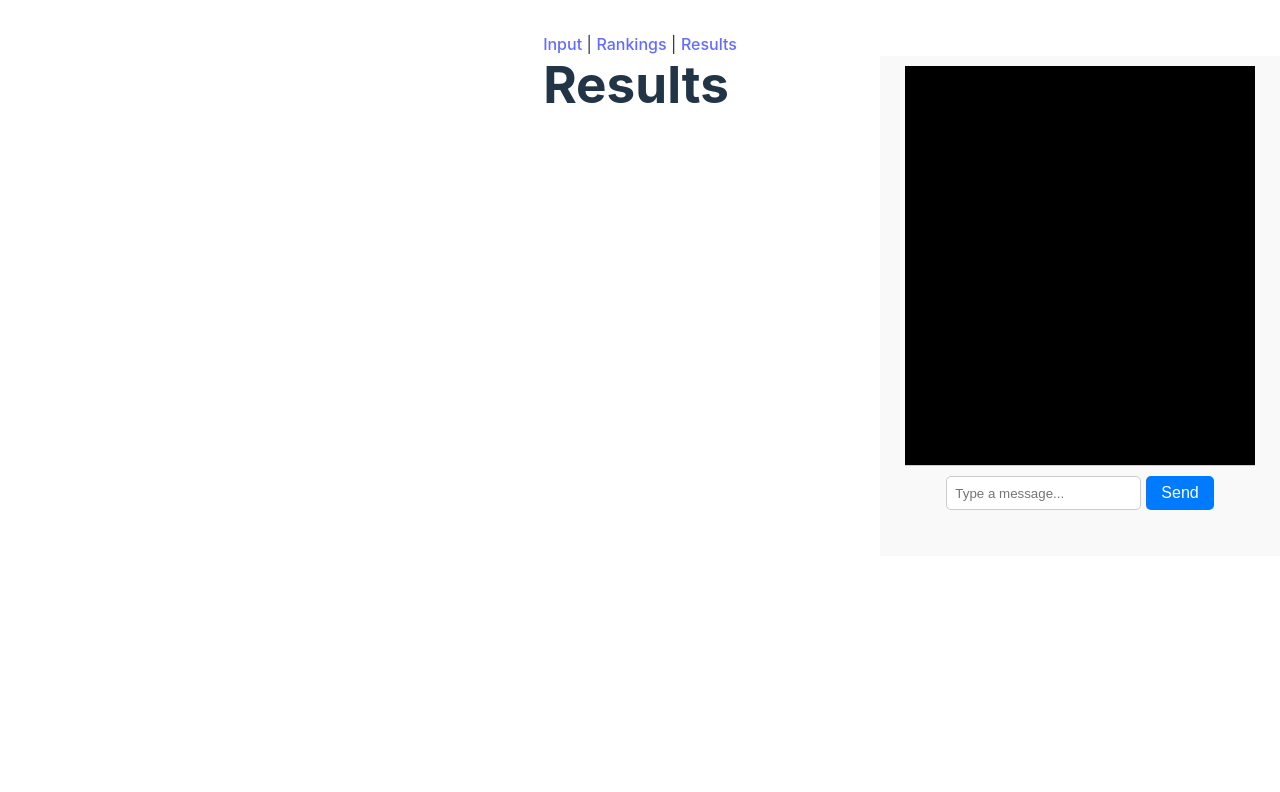
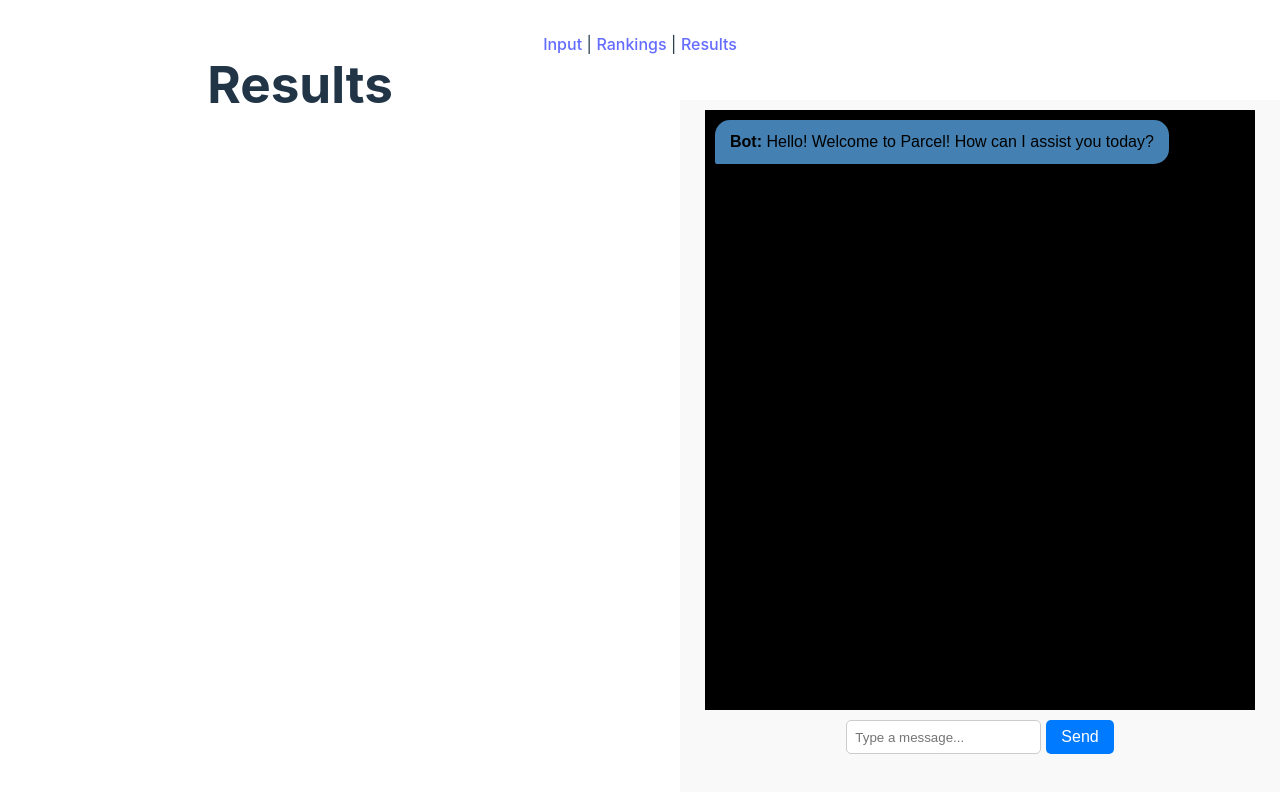
Before and after one commit to riasingh125/forge-spring25-software, a React (Vite) app in the folder frontend/: page /results in a window 1280 px wide. Shown: the top 792 px of the page. Built offline with nearby package versions, Linux system fonts and the light colour scheme.

Commit message:
Co-authored-by: Colin Wong <wongcolin45@users.noreply.github.com>

```diff
--- a/frontend/src/components/Chatbot.tsx
+++ b/frontend/src/components/Chatbot.tsx
@@ -2,7 +2,9 @@ import React, { useState } from "react";
 import styles from "./ChatbotStyles.module.css";
 
 const Chatbot: React.FC = () => {
-  const [messages, setMessages] = useState<{ text: string; sender: string }[]>([]);
+  const [messages, setMessages] = useState<{ text: string; sender: string }[]>([
+    { text: "Hello! Welcome to Parcel! How can I assist you today?", sender: "bot" }
+  ]);
   const [input, setInput] = useState("");
 
   const sendMessage = async () => {
@@ -37,8 +39,10 @@ const Chatbot: React.FC = () => {
     <div className={styles.chatcontainer}>
       <div className={styles.chatbox}>
         {messages.map((msg, index) => (
-          <div key={index} className={`message ${msg.sender}`}>
-            <strong>{msg.sender === "user" ? "You" : "Bot"}:</strong> {msg.text}
+          <div key={index} className={`${styles.message} ${msg.sender === "user" ? styles.user : styles.bot}`}>
+            <div className={styles.bubble}>
+              <strong>{msg.sender === "user" ? "You" : "Bot"}:</strong> {msg.text}
+            </div>
           </div>
         ))}
       </div>
--- a/frontend/src/components/ChatbotStyles.module.css
+++ b/frontend/src/components/ChatbotStyles.module.css
@@ -1,29 +1,59 @@
 .chatcontainer {
-    width: 400px;
-    height: 500px;
+    width: 600px;
+    height: 700px;
     display: flex;
     flex-direction: column;
     align-items: center;
     padding: 10px;
     font-family: Arial, sans-serif;
     background-color: #f9f9f9;
-    position: fixed;
-    right: 0;
   }
 
   .chatbox {
-    height: 400px;
-    width: 350px;
+    height: 600px;
+    width: 550px;
     overflow-y: auto;
     padding: 10px;
-    border-bottom: 1px solid #ccc;
     background-color: black;
+    flex-direction: column;
+    gap: 10px;
   }
 
   .chatinput {
     display: flex;
     padding: 10px;
-    position: bottom;
+  }
+
+  .bubble {
+    padding: 10px 15px;
+    border-radius: 15px;
+    max-width: 90%;
+    word-wrap: break-word;
+    margin-bottom: 10px;
+  }
+
+  /* User Messages */
+  .user {
+    display: flex;
+    justify-content: flex-end;
+  }
+
+  .user .bubble {
+  background-color: #8a1313;
+  color: white;
+  border-bottom-right-radius: 2px; /* Creates a tail effect */
+  }
+
+  /* Bot Messages */
+  .bot {
+    display: flex;
+    justify-content: flex-start;
+  }
+
+  .bot .bubble {
+  background-color: #4480b1;
+  color: black;
+  border-bottom-left-radius: 2px; /* Creates a tail effect */
   }
 
   input {
--- a/frontend/src/pages/Results/results.module.css
+++ b/frontend/src/pages/Results/results.module.css
@@ -1,8 +1,9 @@
+
 .resultspage {
     display: flex;
-    flex-direction: column;
+    flex-direction: row;
     align-items: flex-start;
-    justify-content: space-between;
+    justify-content: flex-start;
     height: 100vh;
 }
 
@@ -11,8 +12,11 @@
     flex-direction: column;
     align-items: center;
     justify-content: center;
+    width: calc(100vw - 600px);
 }
 
 .chatbotdisplay {
     position: fixed;
+    right: 0;
+    bottom: 0;
 }
```
